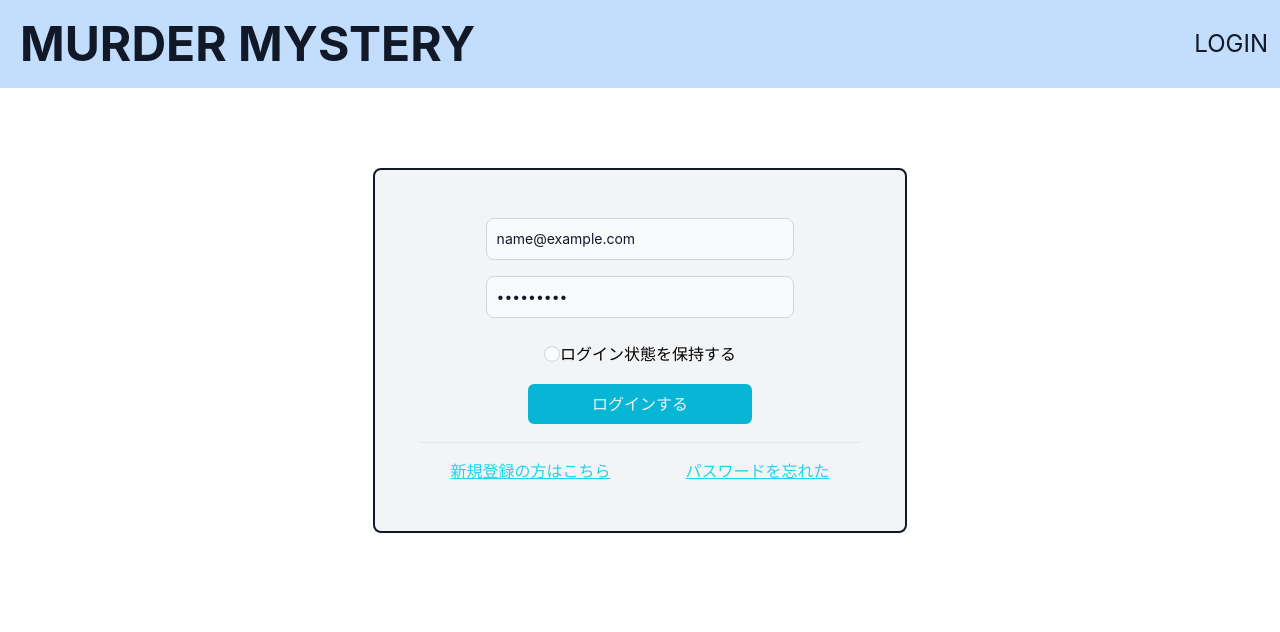
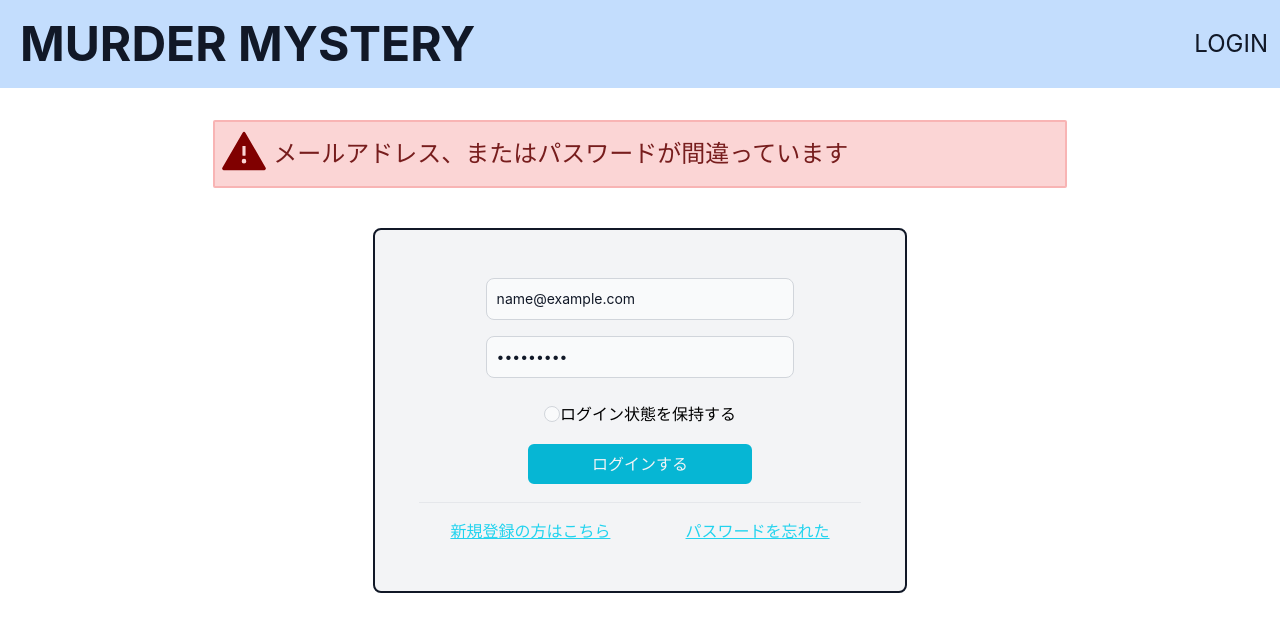
Before and after one commit to always-reach/MurderMystery, a Next.js app in the folder front/: page /login in a window 1280 px wide. Both pictures are taken after typing "name@example.com", "Sample123" into the empty fields and a click on the button "ログインする". Shown: the top 632 px of the page. Built offline with nearby package versions, Linux system fonts and the light colour scheme; no server answers.

Commit message:
login error

```diff
--- /dev/null
+++ b/front/components/error/ErrorCard.tsx
@@ -0,0 +1,14 @@
+
+import { AiFillWarning } from 'react-icons/ai'
+
+type ErrorCardProps={
+    errorMessage:String
+}
+const ErrorCard:React.FC<ErrorCardProps> = (props) => {
+    return (
+        <div className={"flex border-2 bg-red-200 border-red-300 rounded-sm mt-8 w-8/12"}>
+             <AiFillWarning size={50} color="#800000" style={{margin:4}}/>
+            <p className="text-2xl text-red-900 my-4">{props.errorMessage}</p>
+        </div>)
+}
+export default ErrorCard
--- a/front/components/inputForm/EmailForm.tsx
+++ b/front/components/inputForm/EmailForm.tsx
@@ -1,5 +1,5 @@
 import { forwardRef } from "react"
-import ErrorMessage from "../ErrorMessage"
+import ErrorMessage from "../error/ErrorMessage"
 
 type InputProps = JSX.IntrinsicElements["input"]
 type EmailProps = InputProps & { error?: boolean, errorMessage?: string }
--- a/front/components/inputForm/PasswordForm.tsx
+++ b/front/components/inputForm/PasswordForm.tsx
@@ -1,5 +1,5 @@
 import { forwardRef } from "react"
-import ErrorMessage from "../ErrorMessage"
+import ErrorMessage from "../error/ErrorMessage"
 
 type InputProps = JSX.IntrinsicElements["input"]
 type PasswordProps = InputProps & { error?: boolean, errorMessage?: string }
--- a/front/package.json
+++ b/front/package.json
@@ -18,6 +18,7 @@
     "react": "18.2.0",
     "react-dom": "18.2.0",
     "react-hook-form": "^7.37.0",
+    "react-icons": "^4.6.0",
     "yup": "^0.32.11"
   },
   "devDependencies": {
--- a/front/pages/login.tsx
+++ b/front/pages/login.tsx
@@ -1,9 +1,9 @@
-import { useMutation } from "@apollo/client"
-import { useRouter } from "next/router"
 import * as React from "react"
 import * as yup from 'yup'
 import { SubmitHandler, useForm } from "react-hook-form"
 import { yupResolver } from '@hookform/resolvers/yup'
+import { useMutation } from "@apollo/client"
+import { useRouter } from "next/router"
 
 import PrimaryButton from "../components/button/primaryButton"
 import Divider from "../components/Divider"
@@ -12,7 +12,9 @@ import HyperLink from "../components/HyperLink"
 import CheckBoxForm from "../components/inputForm/CheckBocForm"
 import EmailForm from "../components/inputForm/EmailForm"
 import PasswordForm from "../components/inputForm/PasswordForm"
-import { LOGIN_USER, MutationUser } from "../graphql/mutation/User.mutation"
+import ErrorCard from "../components/error/ErrorCard"
+
+import { LOGIN_USER } from "../graphql/mutation/User.mutation"
 
 type LoginInput = {
     email: string
@@ -24,24 +26,32 @@ const validateSchema = yup.object().shape({
 })
 
 function Login() {
-    const [login, { data }] = useMutation<MutationUser>(LOGIN_USER)
+    const [login] = useMutation(
+        LOGIN_USER,
+        {
+            onCompleted(_) {
+                router.push("/top")
+            },
+            onError(_) {
+                setErrorMessage("メールアドレス、またはパスワードが間違っています")
+            }
+        }
+    );
     const { register, handleSubmit, formState: { errors } } = useForm<LoginInput>({ mode: "onSubmit", resolver: yupResolver(validateSchema) })
     const router = useRouter()
+    const [errorMessage, setErrorMessage] = React.useState("")
 
     const onSubmit: SubmitHandler<LoginInput> = async (loginInput) => {
-        console.log(loginInput.email)
         await login({ variables: { email: loginInput.email, password: loginInput.password } })
-        console.log(data)
-        if (data) {
-            router.push("/top")
-        }
+
 
     }
     return (
         <div>
             <Header />
-            <div className="h-screen w-screen flex justify-center">
-                <div className="bg-gray-100 border-2 border-gray-900 rounded-lg w-5/12 mt-20 mb-auto py-12">
+            <div className="h-screen w-screen flex flex-col items-center">
+                {errorMessage && <ErrorCard errorMessage={errorMessage} />}
+                <div className="bg-gray-100 border-2 border-gray-900 rounded-lg w-5/12 mt-10 mb-auto py-12">
                     <form onSubmit={handleSubmit(onSubmit)}>
                         <div className="mx-auto w-7/12">
                             <EmailForm {...register("email", { required: true })} error={"email" in errors} errorMessage={errors.email?.message} />
```
Also changed, not shown: front/components/error/ErrorMessage.tsx (renamed from front/components/ErrorMessage.tsx), 1 other file (tests, documents, lock files or other folders).
